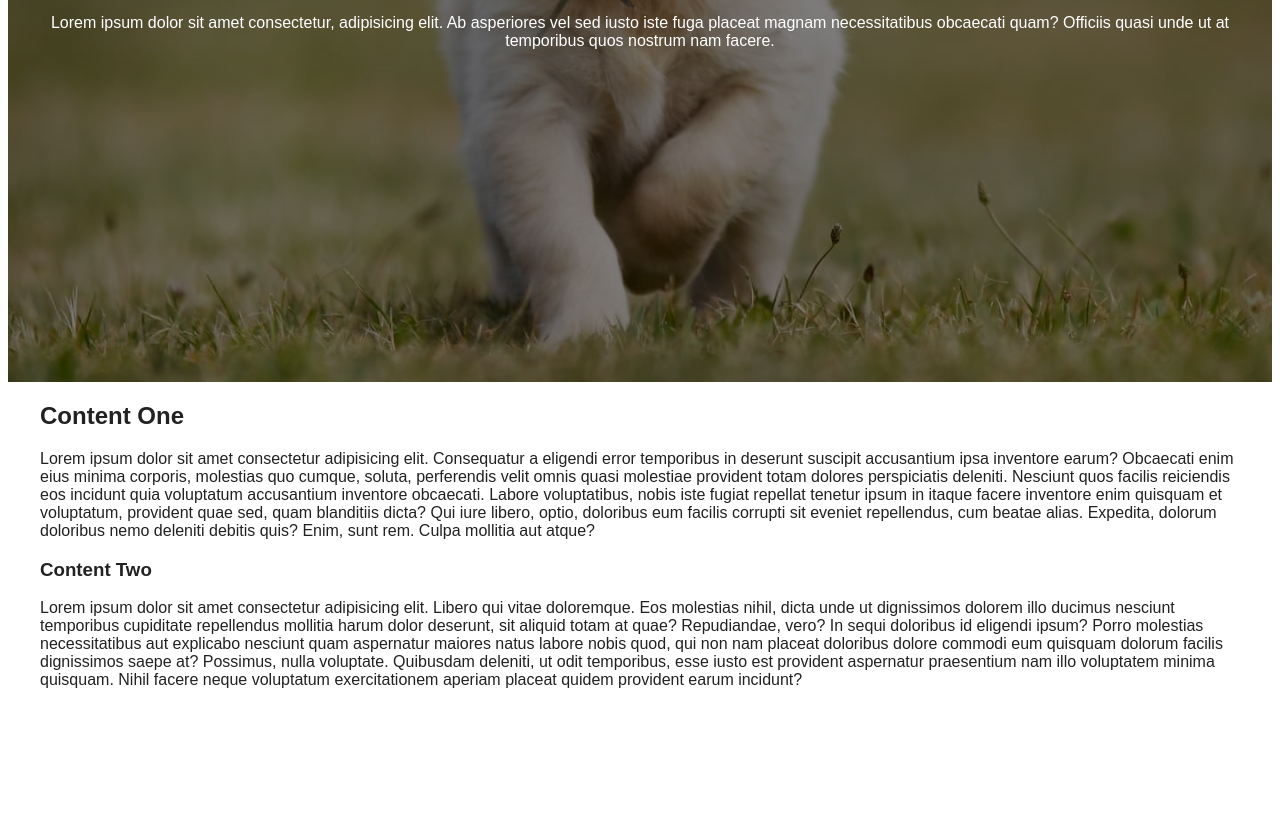
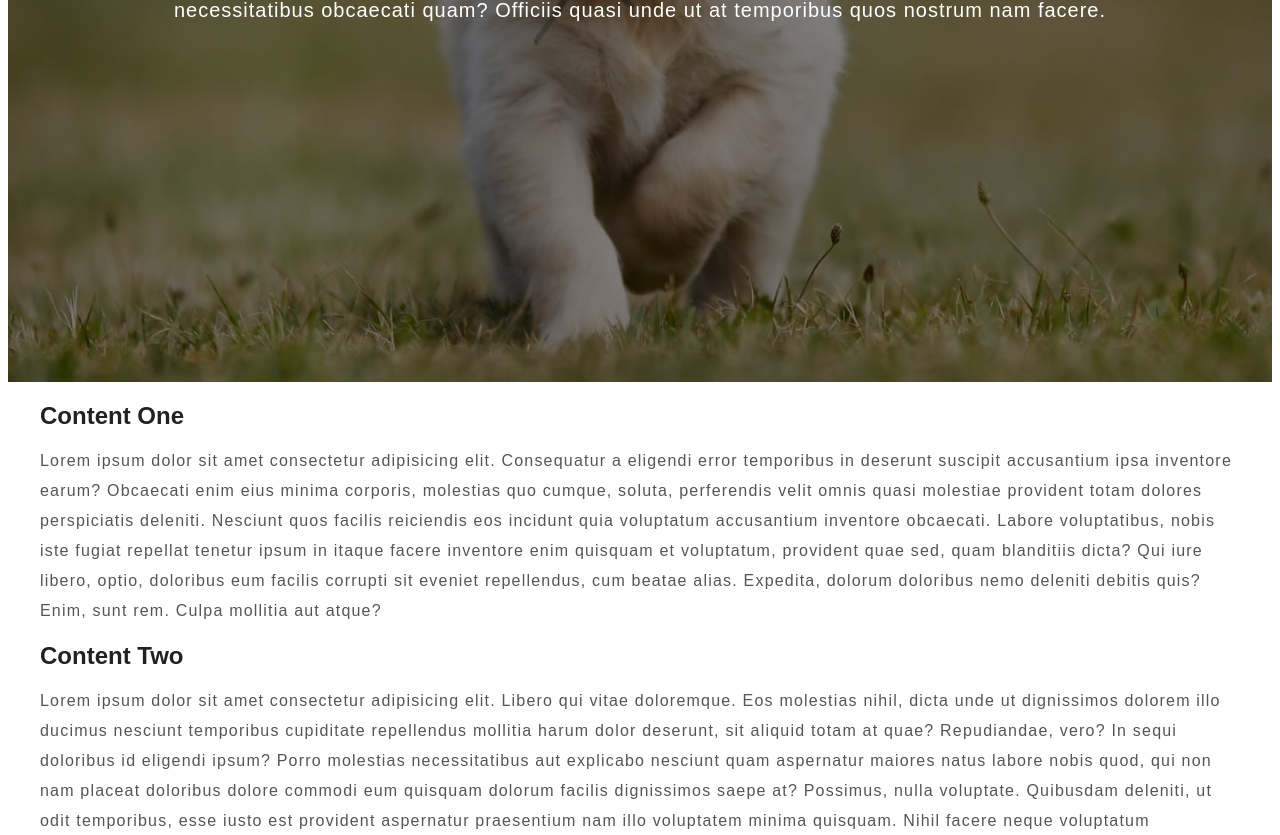
Before and after one commit to Archanach707/Sticky-Navbar, a plain HTML site: page index.html in a window 1280 px wide. Shown: the part 426-1261 px from the top of the page. Before the commit the page ends 1189 px from the top, so only its background shows below. Drawn offline with Linux system fonts and the light colour scheme.

```diff
--- a/assets/style.css
+++ b/assets/style.css
@@ -47,4 +47,22 @@ body {
 
 .hero h1 {
   font-size: 46px;
+  margin: -20px 0 20px;
 }
+
+.hero p {
+  font-size: 20px;
+  letter-spacing: 1px;
+}
+
+.content h2,
+.content h3 {
+  font-size: 150%;
+  margin: 10px 0;
+}
+
+.content p {
+  color: #555;
+  line-height: 30px;
+  letter-spacing: 1.2px;
+}
```
